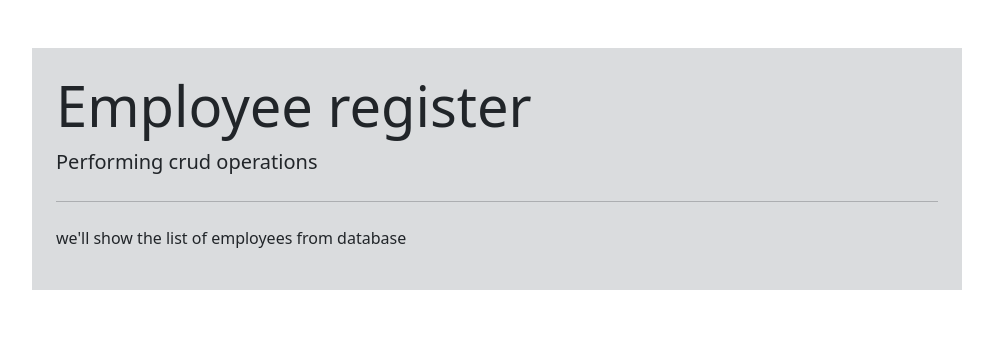
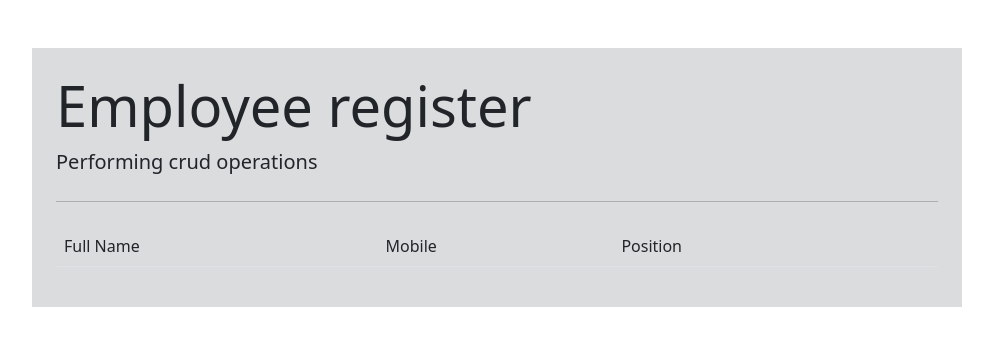
Before and after one commit to CodeBot-del/CRUD-with-Django, a Django app: page /employee/list/ in a window 1280 px wide. Shown: the top 346 px of the page, without its empty margins (143-1136 px from the left). Run offline with Django 3.2, Linux system fonts and the light colour scheme; data that the repository does not hold is empty; some libraries are stand-ins or nearby versions.

Commit message:
trying to update information

```diff
--- a/register/forms.py
+++ b/register/forms.py
@@ -14,3 +14,4 @@ class EmployeeForm(forms.ModelForm):
     def __init__(self, *args, **kwargs):
         super(EmployeeForm,self).__init__(*args, **kwargs)
         self.fields['position'].empty_label = "Select"
+        self.fields['emp_code'].required = False
--- a/register/templates/register/employee_form.html
+++ b/register/templates/register/employee_form.html
@@ -8,7 +8,7 @@
 {% comment %} {{form|crispy}} {% endcomment %}
     {{form.fullname|as_crispy_field}}
     {{form.mobile|as_crispy_field}}
-    <div class="row">
+    <div class="row p-2">
         <div class="col-md-4">
             {{form.emp_code|as_crispy_field}}
         </div>
@@ -16,6 +16,7 @@
             {{form.position|as_crispy_field}}
         </div>
     </div>
+    <button type="submit" class="btn btn-success"><i class="fas fa-database p-2"></i>Submit</button>
 </form>
 
 
--- a/register/templates/register/employee_list.html
+++ b/register/templates/register/employee_list.html
@@ -1,5 +1,28 @@
 {%extends "register/base.html"%}
 
-{%block content%}
-<p>we'll show the list of employees from database</p>
+{% block content %}
+<table class="table table-borderless">
+    <thead class="border-bottom font-weight-bold">
+        <tr>
+            <td>Full Name</td>
+            <td>Mobile</td>
+            <td>Position</td>
+            <td></td>
+        </tr>
+    </thead>
+    <tbody>
+        {% for employee in employee_list %}
+        <tr>
+            <td>{{employee.fullname}}</td>
+            <td>{{employee.mobile}}</td>
+            <td>{{employee.position}}</td>
+            <td>
+                <a href="{% url 'employee_update' employee.id %}" class="btn text-secondary px-0">
+                    <i class="far fa-edit fa-lg"></i>
+                </a>
+            </td>
+        </tr>
+        {%endfor%}
+    </tbody>
+</table>
 {%endblock content%}
--- a/register/urls.py
+++ b/register/urls.py
@@ -2,6 +2,7 @@ from django.urls import path, include
 from . import views
 
 urlpatterns = [
-    path('', views.employee_form),
-    path('list/', views.employee_list)
+    path('', views.employee_form, name='employee_insert'), #get and post req. for insert operation
+    path('<int:id>/', views.employee_form, name="employee_update"), #get and post req. for update operation
+    path('list/', views.employee_list, name="employee_list"), #get req. to retrieve and display the records
 ]
--- a/register/views.py
+++ b/register/views.py
@@ -1,18 +1,27 @@
-from django.shortcuts import render
+from django.shortcuts import render, redirect
 from .forms import EmployeeForm
+from .models import Employee
 
 # Create your views here.
 def employee_list(request):
+    context = {'employee_list': Employee.objects.all()}
 
-    return render(request, "register/employee_list.html")
+    return render(request, "register/employee_list.html", context)
 
 
 
-def employee_form(request):  #for create and update employee
-
-    form = EmployeeForm()
-
-    return render(request, "register/employee_form.html", {'form': form})
+def employee_form(request, id=0):  #for create and update employee
+    if request.method == "GET":
+        if id == 0:
+            form = EmployeeForm()
+        else:
+            employee = Employee.objects.get(pk=id)
+        return render(request, "register/employee_form.html", {'form': form})
+    else:
+        form = EmployeeForm(request.POST)
+        if form.is_valid():
+            form.save()
+        return redirect('/employee/list')
 
 
 
```
